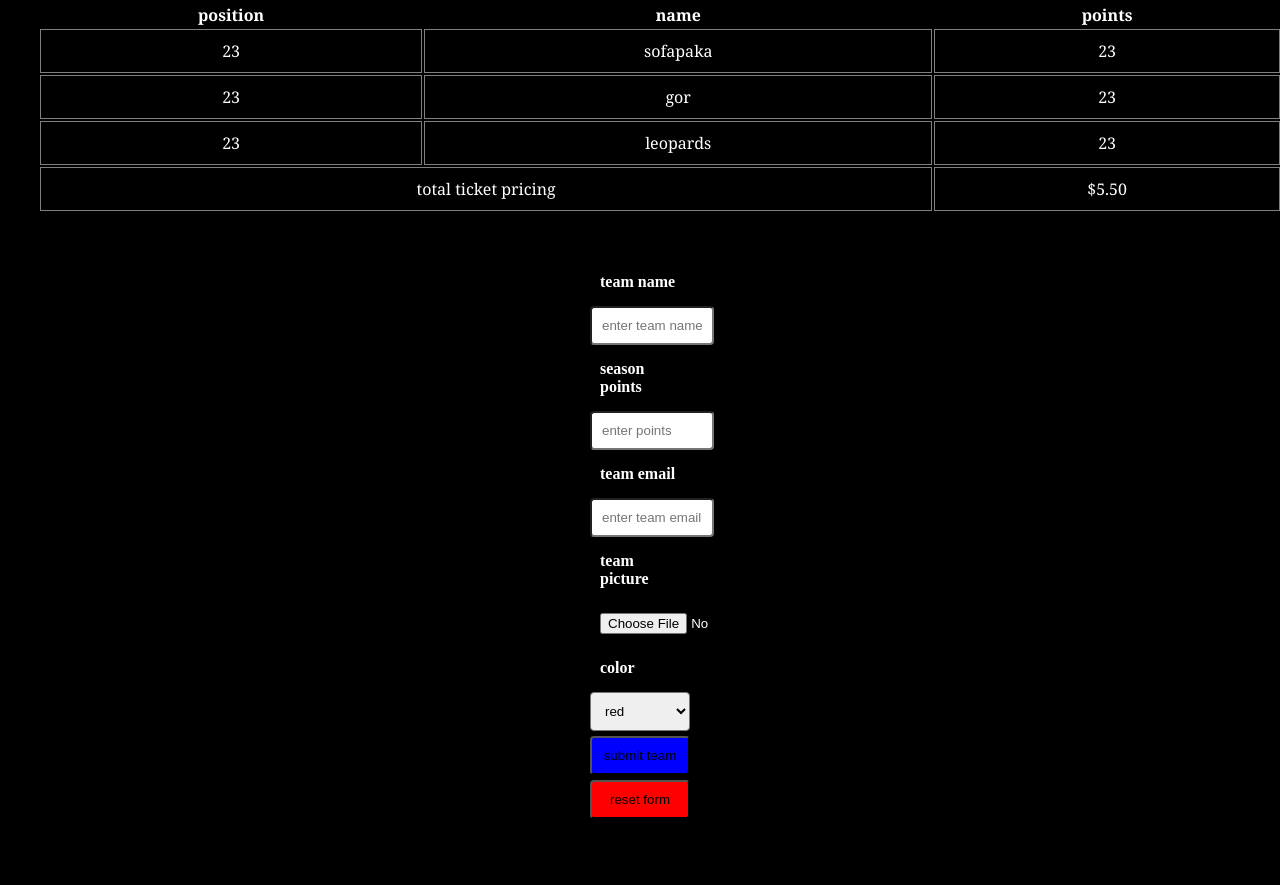
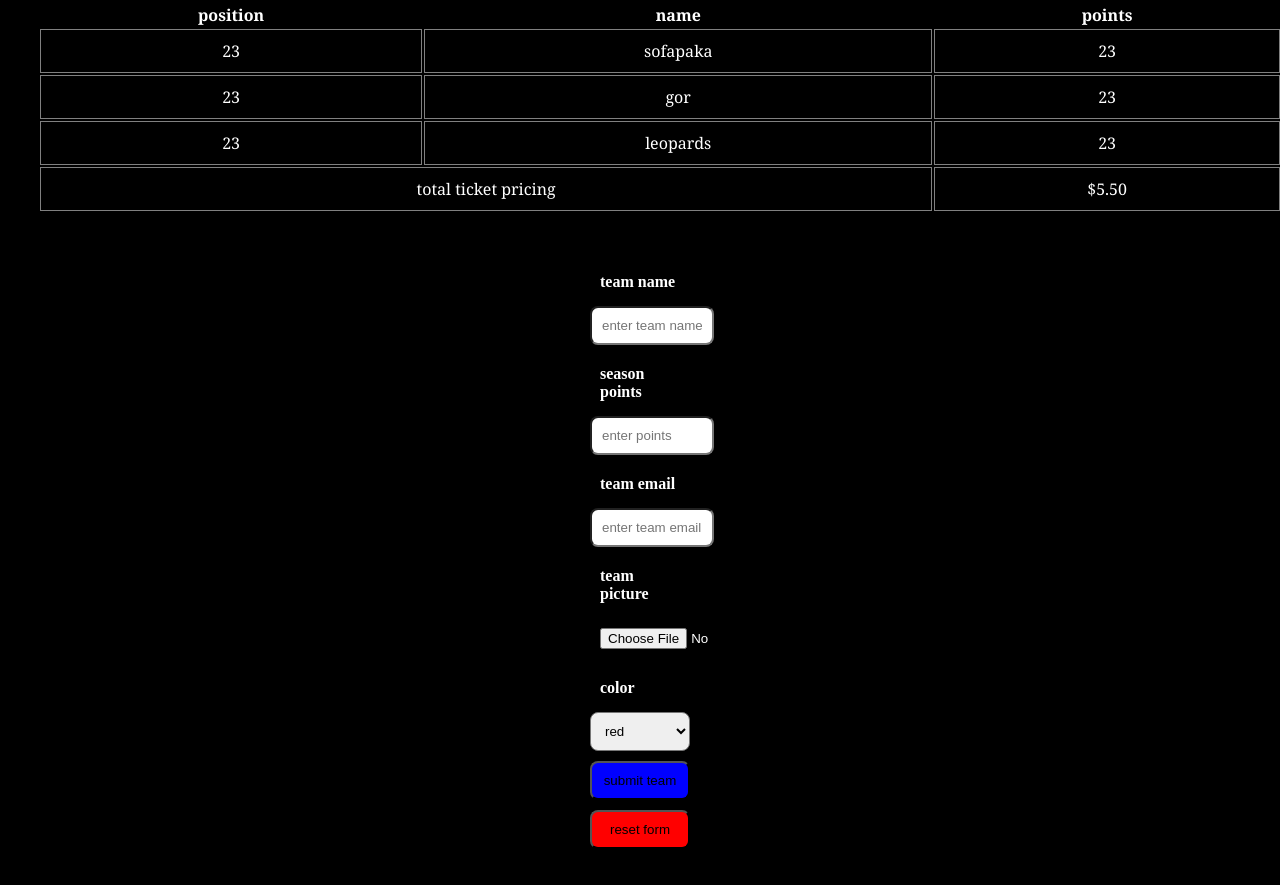
Before and after one commit to Bavoo421/Myfirstwebpro, a plain HTML site: page index.html in a window 1280 px wide. Shown: the part 690-1575 px from the top of the page. Before the commit the page ends 1542 px from the top, so only its background shows below. Drawn offline with Linux system fonts and the light colour scheme.

Commit message:
addded index.html elements and style.css elements

```diff
--- a/css/style.css
+++ b/css/style.css
@@ -20,8 +20,8 @@ input[type="reset"],
 select{
     width: 100%;
     padding: 10px;
-    margin-bottom: 5px;
-    border-radius: 4px;
+    margin-bottom: 10px;
+    border-radius: 8px;
 }
 input[type="submit"]{
     background-color: blue;
```
